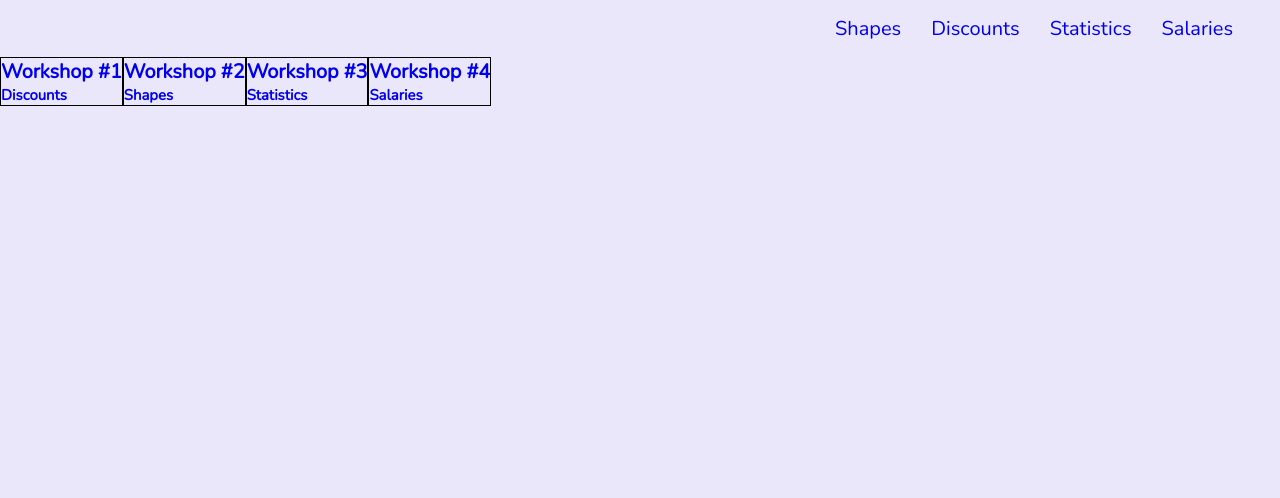
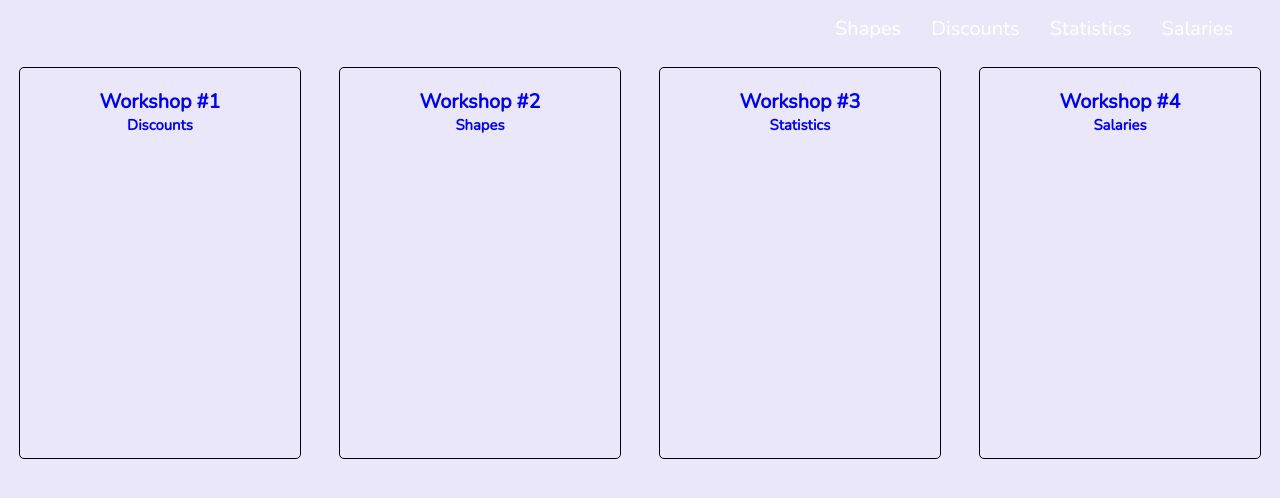
Before and after one commit to LuismGil/practical-javascript-course, a website: page index.html in a window 1280 px wide. Drawn offline with nearby package versions, Linux system fonts and the light colour scheme.

Commit message:
adding some styles

```diff
--- a/src/styles/base/_base.scss
+++ b/src/styles/base/_base.scss
@@ -37,16 +37,42 @@ body {
         a {
           text-decoration: none;
         }
+
+        a:link {
+          color: #fff;
+          text-decoration: none;
+        }
+
+        a:hover {
+          color: #b49fcc;
+        }
+
+        a:visited {
+          color: #dfcbfa;
+        }
+
+        a:active {
+          color: #1f7a8c;
+        }
       }
     }
   }
 
   &__container {
     display: flex;
+    flex-direction: column;
   }
 
   &__card {
     border: 1px solid black;
+    border-radius: 5px;
+    display: flex;
+    flex-direction: column;
+    height: 350px;
+    margin: 10px auto;
+    text-align: center;
+    padding: 20px 0;
+    width: 250px;
 
     a {
       text-decoration: none;
@@ -55,6 +81,17 @@ body {
 }
 
 @media (min-width: 768px) {
+  .main {
+
+    &__container {
+      display: flex;
+      flex-direction: row;
+    }
+
+    &__card {
+      width: 180px;
+    }
+  }
 }
 
 @media (min-width: 1024px) {
@@ -67,5 +104,9 @@ body {
         }
       }
     }
+
+    &__card {
+      width: 280px;
+    }
   }
 }
```
Also changed, not shown: src/styles/styles.css, 1 other file.
